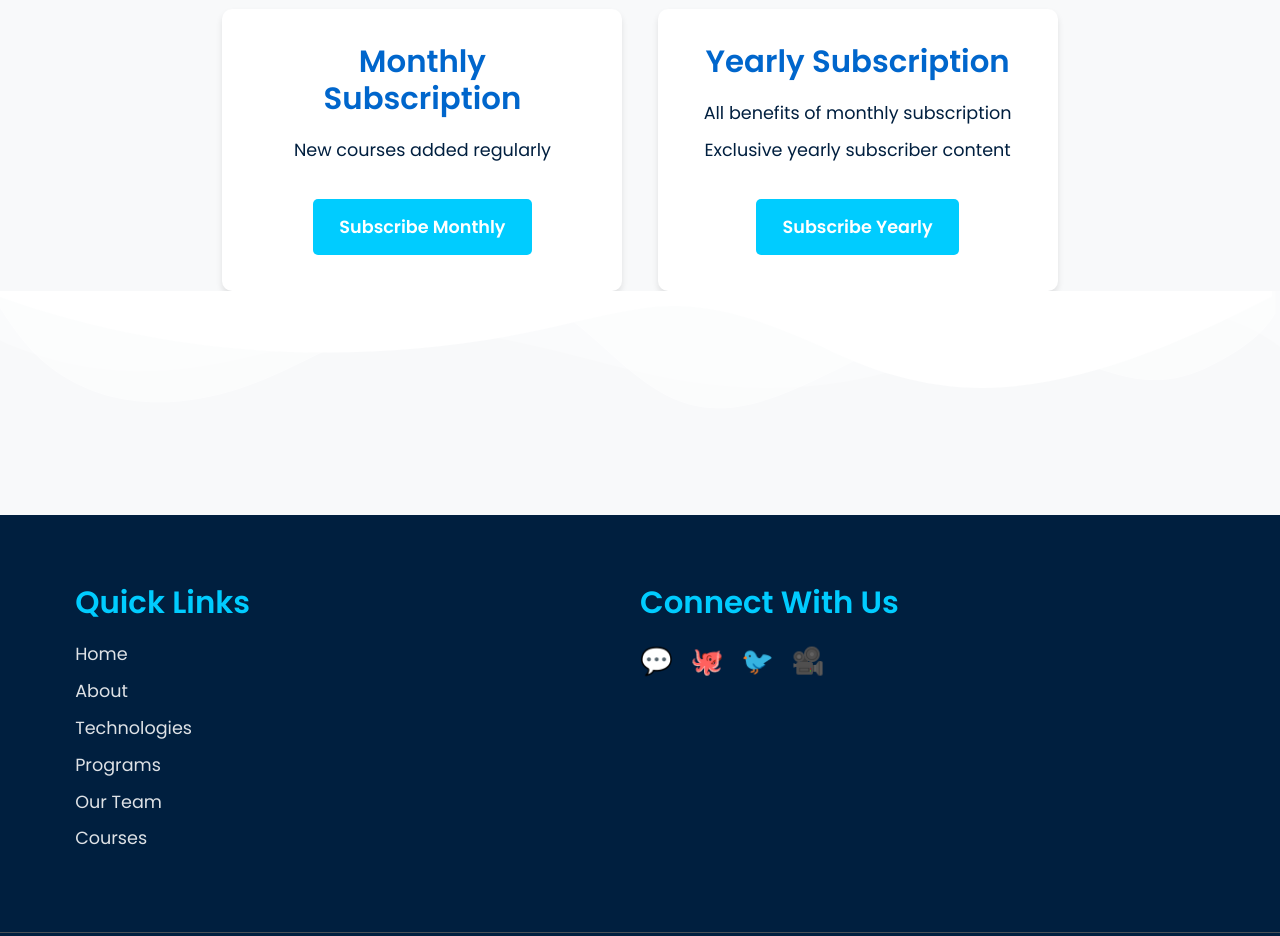
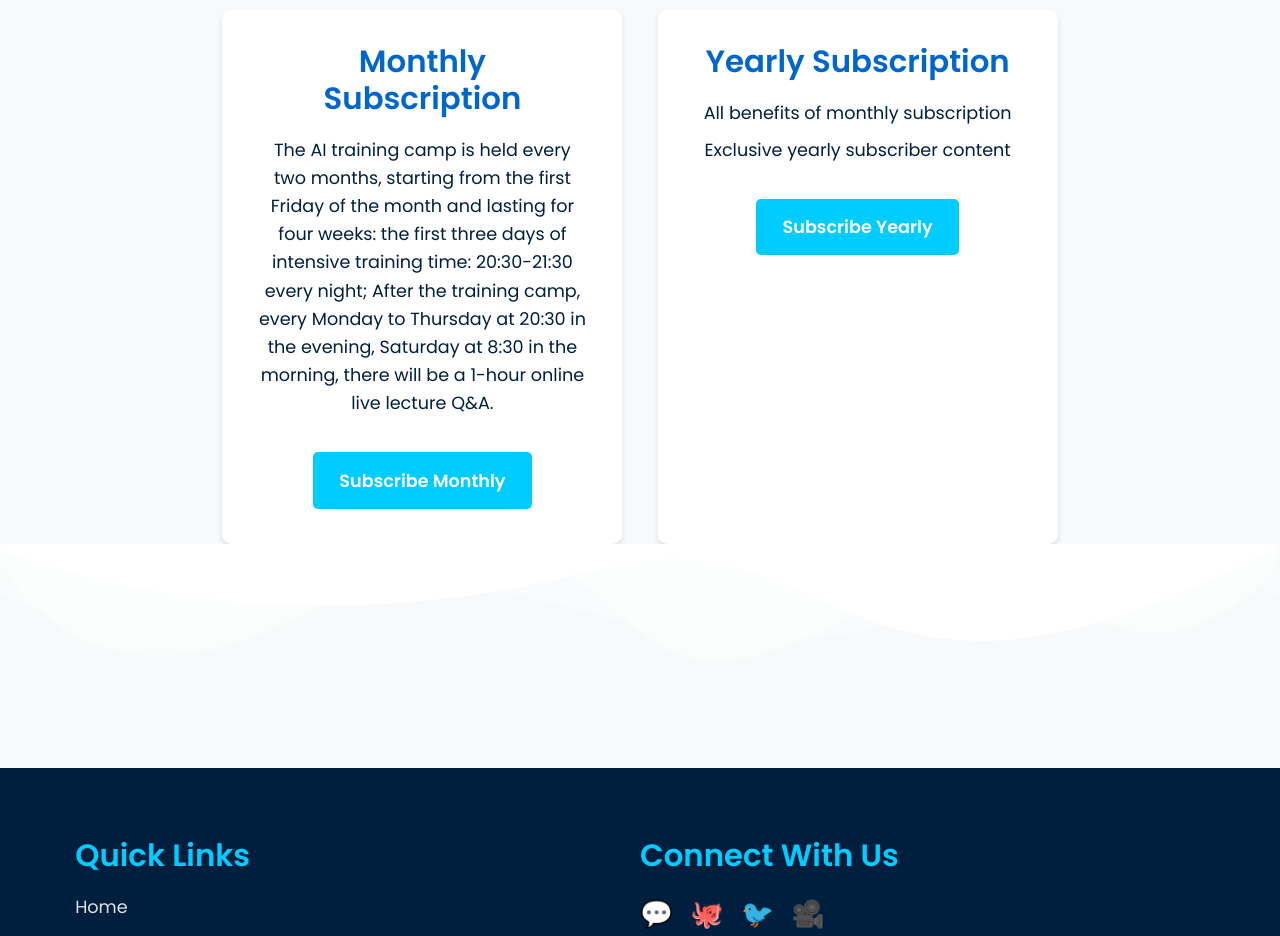
Before and after one commit to proflulab/another-lulab-project, a plain HTML site: page index.html in a window 1280 px wide. Shown: the part 5300-6236 px from the top of the page. Drawn offline with Linux system fonts and the light colour scheme.

Commit message:
Update index.html

```diff
--- a/index.html
+++ b/index.html
@@ -298,7 +298,7 @@
                             <h3 data-en="Monthly Subscription" data-zh="月度订阅">Monthly Subscription</h3>
                             <ul>
 
-                                <li data-en="The AI training camp is held every two months, starting from the first Friday of the month and lasting for four weeks: the first three days of intensive training time: 20:30-21:30 every night; After the training camp, every Monday to Thursday at 20:30 in the evening, Saturday at 8:30 in the morning, there will be a 1-hour online live lecture Q&A." data-zh="AI人工智能训练营每两月一期，从月初第一个周五开始，为期四周：前三天集训：每晚20：30-21：30；集训完每周一至周四晚20：30，周六日上午8：30，1小时线上直播授课答疑。">New courses added regularly</li>
+                                <li data-en="The AI training camp is held every two months, starting from the first Friday of the month and lasting for four weeks: the first three days of intensive training time: 20:30-21:30 every night; After the training camp, every Monday to Thursday at 20:30 in the evening, Saturday at 8:30 in the morning, there will be a 1-hour online live lecture Q&A." data-zh="AI人工智能训练营每两月一期，从月初第一个周五开始，为期四周：前三天集训：每晚20：30-21：30；集训完每周一至周四晚20：30，周六日上午8：30，1小时线上直播授课答疑。">The AI training camp is held every two months, starting from the first Friday of the month and lasting for four weeks: the first three days of intensive training time: 20:30-21:30 every night; After the training camp, every Monday to Thursday at 20:30 in the evening, Saturday at 8:30 in the morning, there will be a 1-hour online live lecture Q&A.</li>
 
                             </ul>
                             <a href="https://buy.stripe.com/8wMeWieDU41Td5S9AF" class="cta-button" data-en="Subscribe Monthly" data-zh="月度订阅">Subscribe Monthly</a>
```
